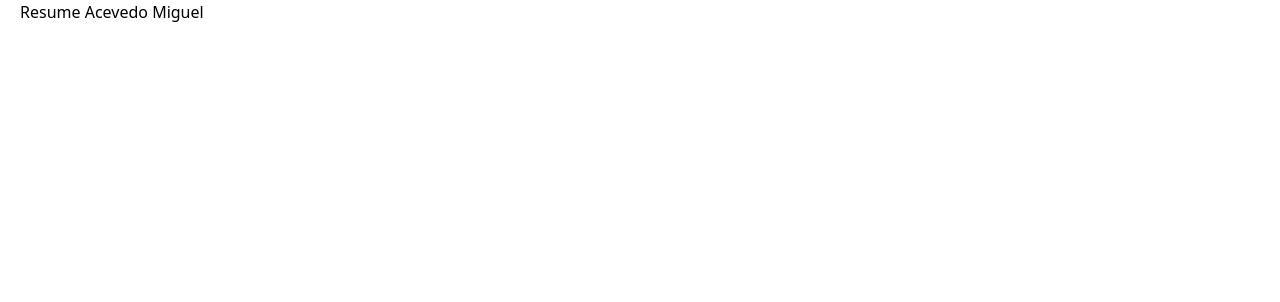
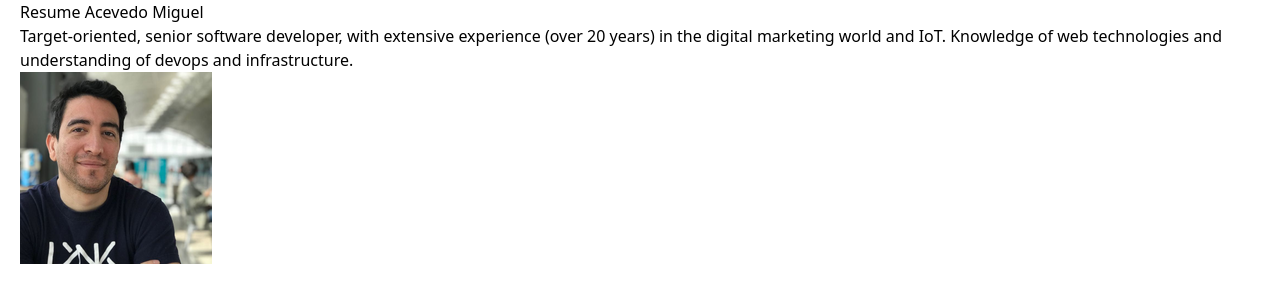
Before and after one commit to acevedomiguel/acevedomiguel.com, a Next.js app: page /resume in a window 1280 px wide. Shown: the top 302 px of the page. Built offline with nearby package versions, Linux system fonts and the light colour scheme.

Commit message:
wip: resume

```diff
--- a/components/resume.tsx
+++ b/components/resume.tsx
@@ -16,7 +16,11 @@ const Resume = () => {
     const cv:ResumeData = data;
 
     return (
-        <div>Resume {cv.basics.name}</div>
+        <>
+            <div>Resume {cv.basics.name}</div>
+            <div>{cv.basics.summary}</div>
+            <img src={cv.basics.image} />
+        </>
     )
 }
 
--- a/public/resume.json
+++ b/public/resume.json
@@ -2,11 +2,11 @@
     "basics": {
       "name": "Acevedo Miguel",
       "label": "Senior Software Engineer",
-      "image": "https://user-images.githubusercontent.com/10413754/79948155-e5e9da80-84a5-11ea-83eb-34e2f5aa89f6.png",
-      "email": "johndoe@gmail.com",
+      "image": "/profile.png",
+      "email": "me@acevedomiguel.com",
       "phone": "(+852) 6435-6936",
       "url": "https://www.acevedomiguel.com",
-      "summary": "Lorem ipsum dolor sit amet, consectetur adipiscing elit, sed do eiusmod tempor incididunt ut labore et dolore magna aliqua. Ut enim ad minim veniam, quis nostrud exercitation ullamco laboris nisi ut aliquip ex ea commodo consequat.",
+      "summary": "Target-oriented, senior software developer, with extensive experience (over 20 years) in the digital marketing world and IoT. Knowledge of web technologies and understanding of devops and infrastructure.",
       "location": {
         "address": "22111 Makiling",
         "postalCode": "00000",
```
